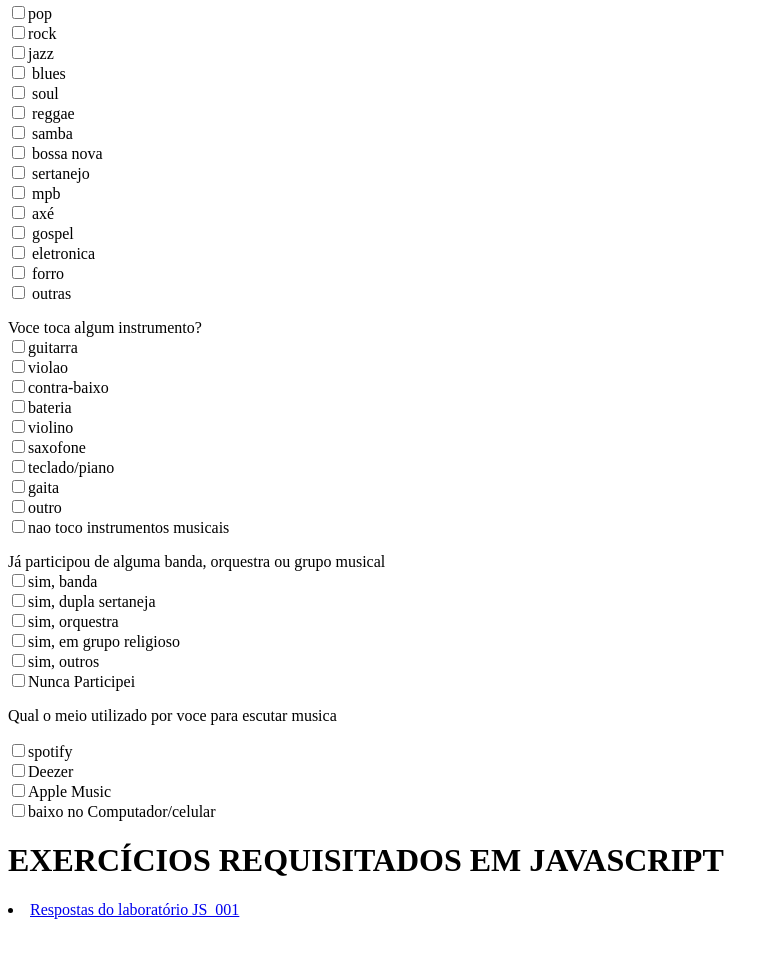
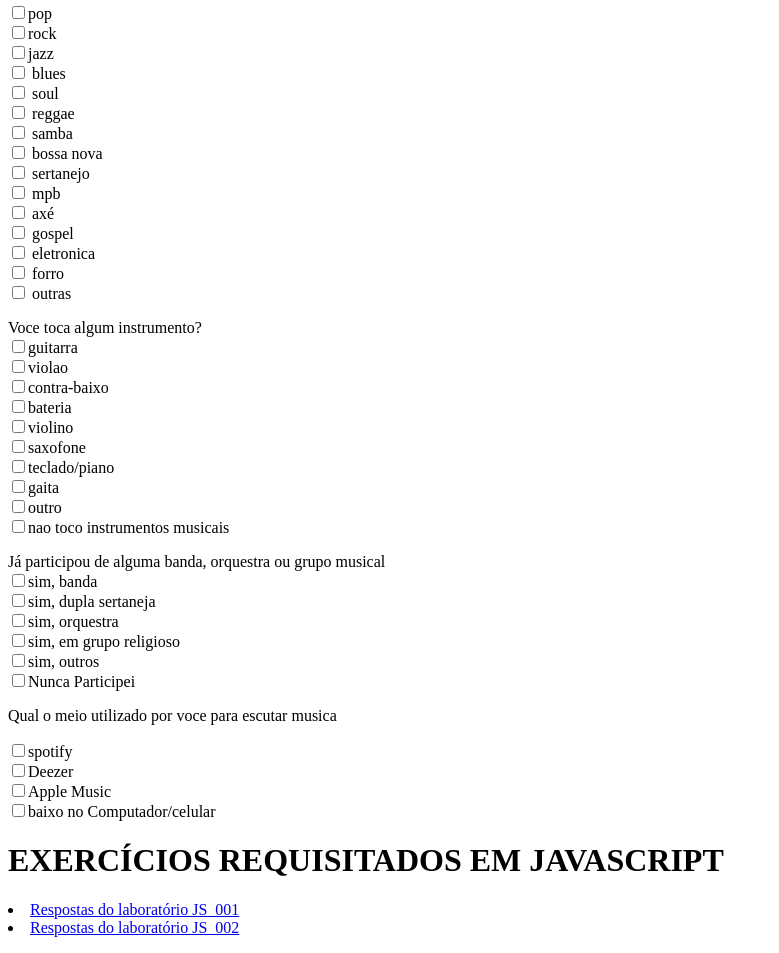
Before and after one commit to victormouracarvalho/victormouracarvalho.github.io, a plain HTML site: page index.html in a window 1280 px wide. Shown: the part 513-1466 px from the top of the page, without its empty margins (0-779 px from the left). Drawn offline with Linux system fonts and the light colour scheme.

Commit message:
Update index.html

```diff
--- a/index.html
+++ b/index.html
@@ -171,6 +171,14 @@
     <li>
         <a href="respJS_001.html">Respostas do laboratório JS_001</a>
     </li>
+  <li>
+    <a href="respJS_002.html">Respostas do laboratório JS_002</a>
+</li>
+
+
+
+
+
 </P>
 
 </body>
```
